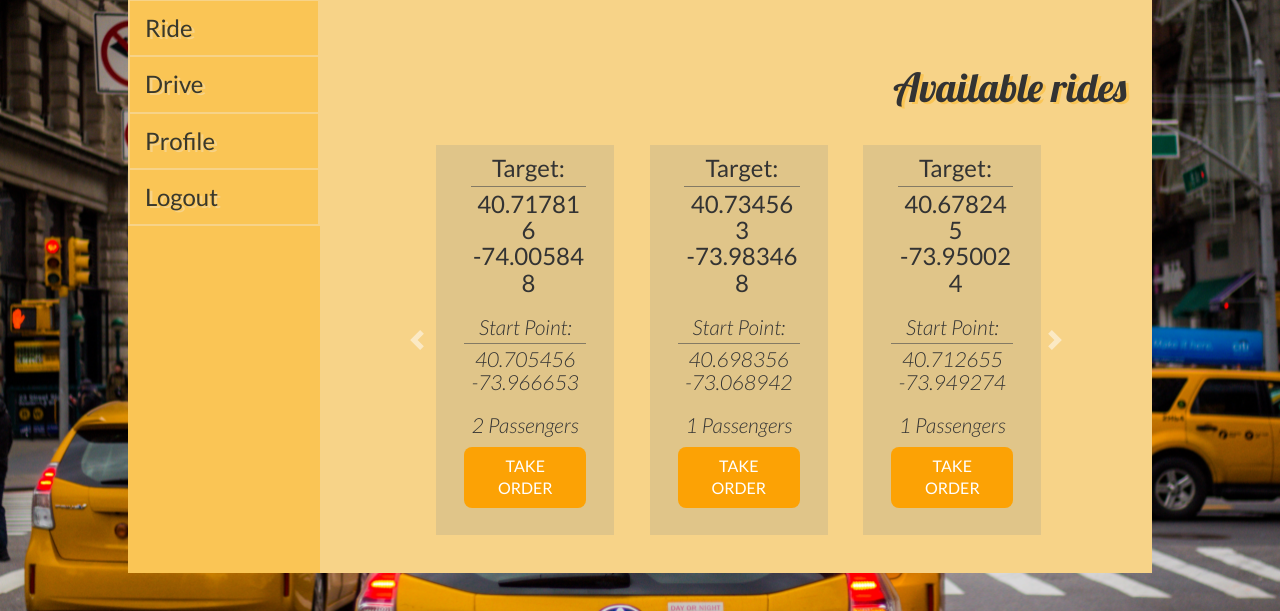
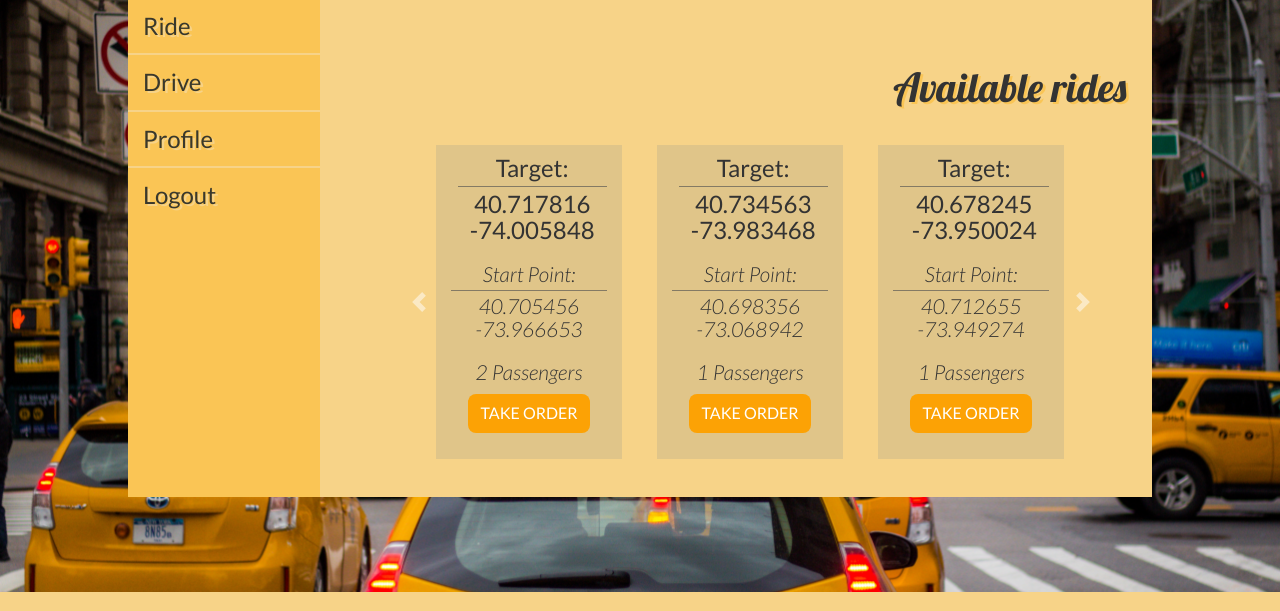
Before and after one commit to EverythingWorks/Unter, a Django app: page /offer/ in a window 1280 px wide. Shown: the part 208-819 px from the top of the page. Run offline with Django 3.2, Linux system fonts and the light colour scheme; a user stored in the database is signed in; tables that the repository leaves empty hold one stand-in row (values such as "Sample post"); some libraries are stand-ins or nearby versions.

Commit message:
scaling layout fix

```diff
--- a/rides_handling/static/css/rides_handling.css
+++ b/rides_handling/static/css/rides_handling.css
@@ -25,7 +25,7 @@ body {
     font-size: 12vh;
     text-align: right;
     padding-right: 5vw;
-    text-shadow: 3px 2px #FAC555;
+    text-shadow: 0.2vw 0.3vh #FAC555;
     margin-top: 0;
     margin-left: auto;
     margin-right: auto;
@@ -42,9 +42,8 @@ body {
     position: relative;
 
     font-family: 'Lato', sans-serif;
-    /*font-weight: bold;*/
     font-size: 3vh;
-    text-shadow: 3px 2px #F7D388;
+    text-shadow: 0.2vw 0.3vh #F7D388;
 }
 
 input.form-control{
@@ -85,7 +84,8 @@ button.finish{
     display: flex;
     flex-direction: column;
 
-    width: auto;
+    width: 61vw;
+    height: auto;
     margin-left: auto;
     margin-right: auto;
     text-shadow: none;
@@ -102,6 +102,7 @@ button.finish{
     line-height: 6vh;
     vertical-align: middle;
     border-radius: 0.5vw;
+    width: 61vw;
 }
 
 div.list .row {
@@ -127,7 +128,7 @@ div.list .row:hover {background-color: rgba(130, 138, 146, 0.336);}
     font-family: 'Lobster';
     font-size: 12vh;
     text-align: right;
-    text-shadow: 3px 2px #FAC555;
+    text-shadow: 0.2vw 0.3vh #FAC555;
 }
 
 .right {
@@ -141,6 +142,10 @@ div.list .row:hover {background-color: rgba(130, 138, 146, 0.336);}
 a{
     text-decoration: none;
     color:#39382C;
+}
+
+div.display_l ul.nav li.nav-item a.nav-link{
+    font-size: 3vh;
 }
 
 div.display_l ul.nav li.nav-item a.nav-link:hover{
@@ -159,7 +164,7 @@ ul.body_list{
     font-size: 3.6vh;
     font-family: 'Lato', sans-serif;
     font-weight: bold;
-    text-shadow: 3px 2px #F7D388;
+    text-shadow: 0.2vw 0.3vh #F7D388;
 }
 
 li.body_list a{
@@ -174,13 +179,13 @@ li.body_list a{
 }
 
 li.body_list a:hover {
-    text-shadow: 3px 2px #F7D388;
+    text-shadow: 0.2vw 0.3vh #F7D388;
     height: 7.5vh;
     color:rgb(83, 83, 83);
 }
 
 li.body_list a.active {
-    text-shadow: 3px 2px #FAC555;
+    text-shadow: 0.2vw 0.3vh #FAC555;
     border-bottom: 7.5vh solid #F7D388;
     border-right: 1.5vw solid transparent;
     border-left: 1.5vw solid transparent;
@@ -242,7 +247,7 @@ img {
 h1 {
     font-size: 6vh;
     font-family: 'Lobster';
-    text-shadow: 3px 2px #FAC555;
+    text-shadow: 0.2vw 0.3vh #FAC555;
     text-align: center;
 }
 
@@ -256,7 +261,7 @@ h2 {
 h3 {
     font-size: 5vh;
     font-family: 'Lobster';
-    text-shadow: 3px 2px #FAC555;
+    text-shadow: 0.2vw 0.3vh #FAC555;
     text-align: right;
 }
 
@@ -270,7 +275,7 @@ h4 {
 h5 {
     font-size: 3vh;
     font-family: 'Lobster';
-    text-shadow: 3px 2px #FAC555;
+    text-shadow: 0.2vw 0.3vh #FAC555;
     text-align: left;
 }
 
@@ -290,6 +295,7 @@ button {
 input.form-control{
     font-family: 'Lato', sans-serif;
     text-decoration: none;
+    font-size: 2vh;
 }
 
 .dropdown-content a:hover {background-color:#FAC555 ;}
@@ -349,8 +355,6 @@ div.dropdown {
 }
 
 .fff{
-    padding-left: 1vw;
-    padding-right: 1vw;
     text-align: center;
 }
 
--- a/rides_handling/templates/base.html
+++ b/rides_handling/templates/base.html
@@ -30,7 +30,7 @@
       </script>
 
 <nav class="navbar navbar-expand-lg navbar-dark bg-dark" style = "height: 5vh;">
-    <a class="navbar-brand" style = "font-size: 5vh; font-family: 'Lobster';text-shadow: 3px 2px #FAC555; " href="#">U</a>
+    <a class="navbar-brand" style = "font-size: 5vh; font-family: 'Lobster';text-shadow: 0.2vw 0.3vh #FAC555; " href="#">U</a>
 
     <div class="collapse navbar-collapse" id="navbarSupportedContent">
       <ul class="navbar-nav mr-auto">
--- a/rides_handling/templates/base_logged.html
+++ b/rides_handling/templates/base_logged.html
@@ -5,13 +5,13 @@
       <div class = "header_l">
         Unter <br>
       </div>
+    </header>
 
-    </header>
-    <main>
-        <div class = "card">
+
+    <div class = "card">
      <div class = "display_l">
          <div style="float: left; width: 15vw;">
-            <ul class="nav flex-column" style="border: 2px solid#F7D388;" >
+            <ul class="nav flex-column" >
               <li class="nav-item" style = "border-bottom: 2px solid #F7D388;" >
                 <a class="nav-link" href="{% url 'home' %}"> Ride </a>
               </li>
@@ -36,7 +36,6 @@
          </div>
         </div>
       </div>
-    </main>
 
 
 {% endblock %}
--- a/rides_handling/templates/home.html
+++ b/rides_handling/templates/home.html
@@ -11,7 +11,7 @@
     Finish your ride to set new one.</h4>
     <br>
     <h2>You can finish your ride here: </h2>
-    <center><a href="{% url 'profile_summary' %}"><button>Finish here!</button></a></center>
+    <center><a href="{% url 'profile_summary' %}"><button>FINISH HERE!</button></a></center>
 
 {% else %}
 
@@ -78,7 +78,7 @@
     {% endfor %}
 
         <br>
-        <center><button type="submit">Continue</button></center>
+        <center><button type="submit">CONTINUE</button></center>
     </form>
 
 {% endif %}
--- a/rides_handling/templates/login.html
+++ b/rides_handling/templates/login.html
@@ -4,12 +4,12 @@
 <ul class = "body_list">
   <li class = "body_list">
     <a class = "active" style="width: 15vw; border-left: 0" href="{% url 'login' %}">
-       <p style="padding-top: 0.7vh">Log in</p>
+       <p style="padding-top: 0.7vh; font-size: 3.6vh;">Log in</p>
     </a>
   </li>
   <li class = "body_list" style="float:right">
     <a style="width: 15vw" href="{% url 'signup' %}">
-        <p style="padding-top: 0.7vh">Sign up</p>
+        <p style="padding-top: 0.7vh; font-size: 3.6vh;">Sign up</p>
     </a>
   </li>
 </ul>
--- a/rides_handling/templates/offer.html
+++ b/rides_handling/templates/offer.html
@@ -9,7 +9,7 @@
    <div class="row">
       <div class="col-xs-12 col-sm-12 col-md-12 col-lg-12 col-xl-12">
          <br/>
-        	<div id="carouselExampleControls" class="carousel slide" data-ride="carousel" data-interval="0">
+        	<div id="carouselExampleControls" class="carousel slide" data-ride="carousel" data-interval="0" style="width: 61vw;">
         	   <div class="carousel-inner">
         			<div class="carousel-item active">
                               <div class="d-block w-100">
--- a/rides_handling/templates/signup.html
+++ b/rides_handling/templates/signup.html
@@ -5,12 +5,12 @@
   <ul class = "body_list">
     <li class = "body_list">
       <a style="width: 15vw" href="{% url 'login' %}">
-        <p style="padding-top: 0.7vh">Log in</p>
+        <p style="padding-top: 0.7vh; font-size: 3.6vh;">Log in</p>
       </a>
     </li>
     <li class = "body_list" style="float:right">
       <a class = "active"  style="width: 15vw; border-right: 0" href="{% url 'signup' %}">
-        <p style="padding-top: 0.7vh">Sign up</p>
+        <p style="padding-top: 0.7vh; font-size: 3.6vh;">Sign up</p>
       </a>
     </li>
   </ul>
```
